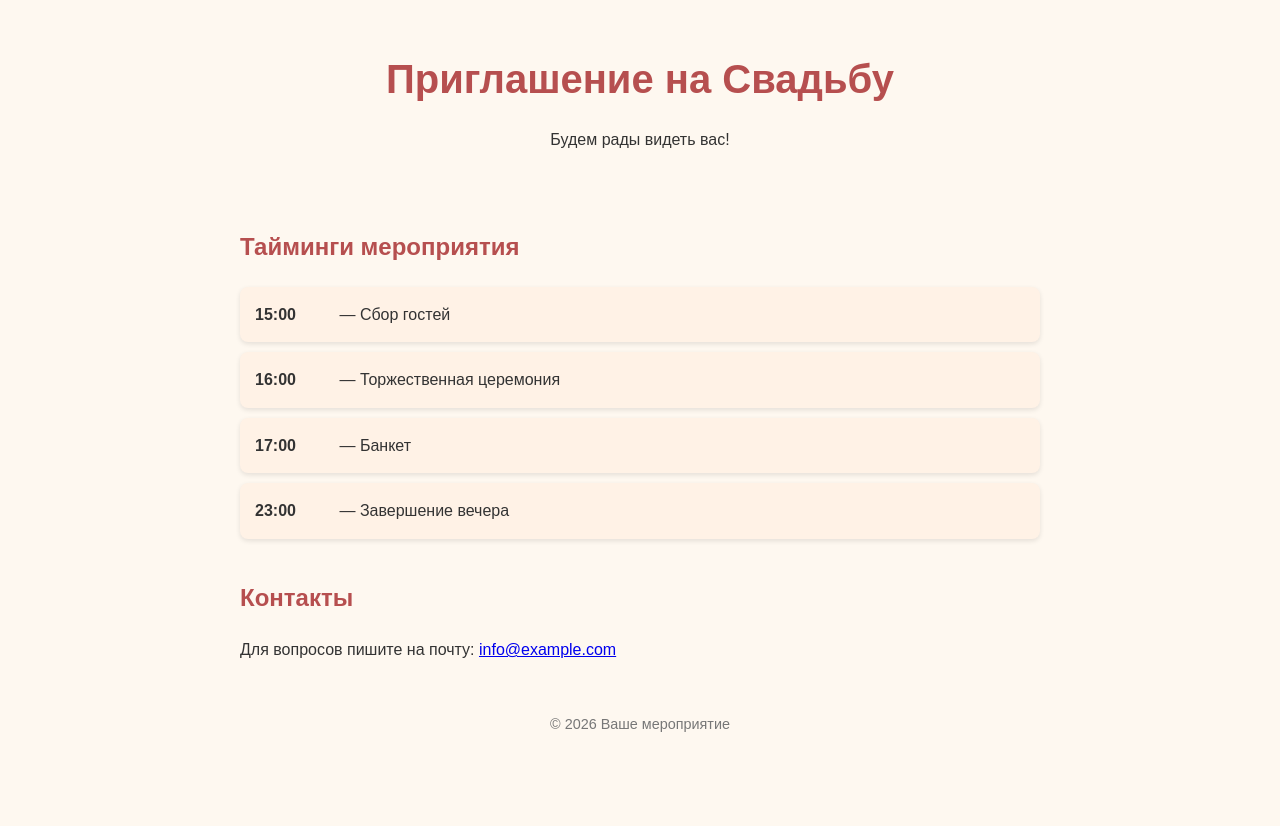
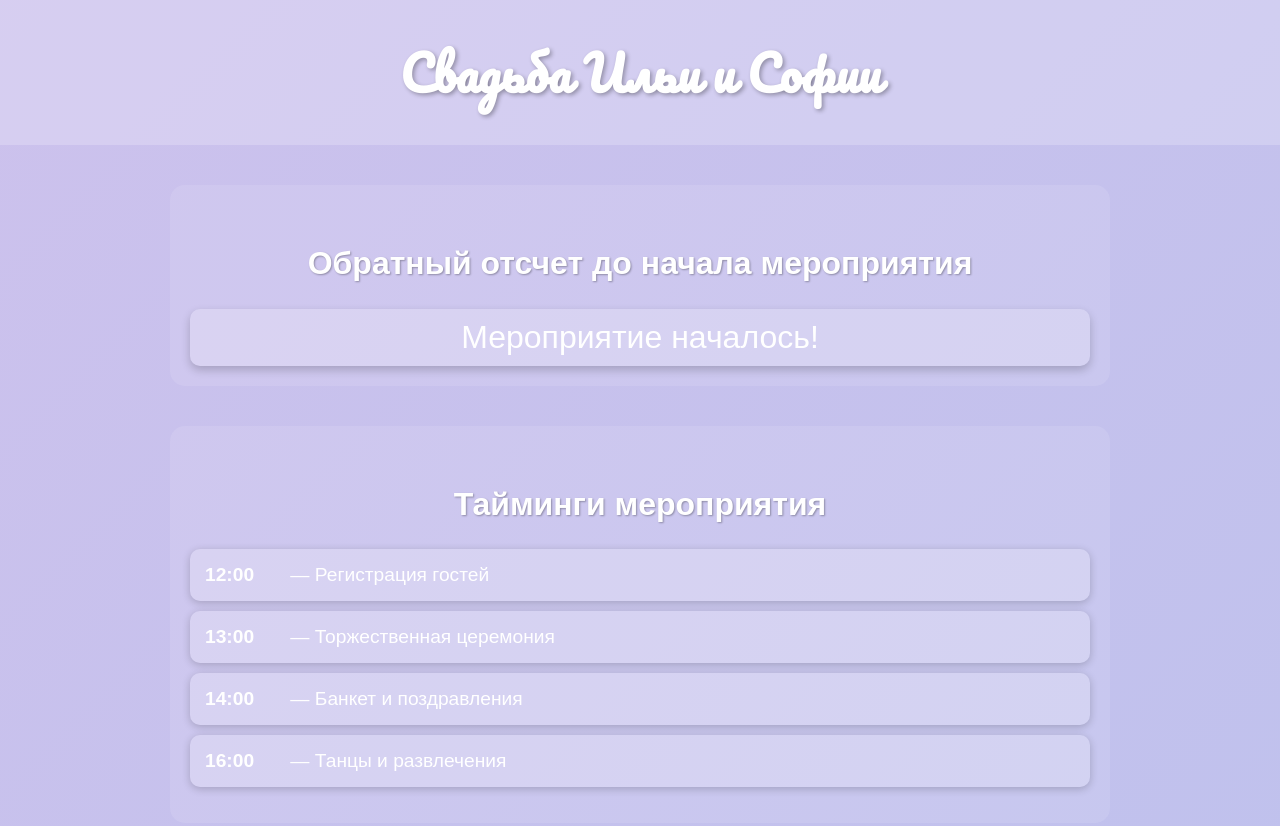
Before and after one commit to vpigucnet-collab/wedding-invitation, a plain HTML site: page index.html in a window 1280 px wide. Shown: the top 826 px of the page. Before the commit the page ends 800 px from the top, so only its background shows below. Drawn offline with Linux system fonts and the light colour scheme.

Commit message:
Update index.html

```diff
--- a/index.html
+++ b/index.html
@@ -3,69 +3,120 @@
 <head>
 <meta charset="UTF-8" />
 <meta name="viewport" content="width=device-width, initial-scale=1.0" />
-<title>Приглашение на Мероприятие</title>
+<title>Свадьба Ильи и Софии</title>
+<!-- Подключение шрифтов Google для стильных заголовков -->
+<link href="https://fonts.googleapis.com/css2?family=Pacifico&display=swap" rel="stylesheet">
 <style>
+  /* Общие стили */
   body {
-    font-family: Arial, sans-serif;
-    background-color: #fef8f0;
     margin: 0;
+    padding: 0;
+    font-family: 'Arial', sans-serif;
+    background: linear-gradient(135deg, #fbc2eb, #a6c1ee);
+    background-size: 600% 600%;
+    animation: gradientAnimation 20s ease infinite;
+    color: #fff;
+  }
+
+  @keyframes gradientAnimation {
+    0% {background-position: 0% 50%;}
+    50% {background-position: 100% 50%;}
+    100% {background-position: 0% 50%;}
+  }
+
+  header {
+    background: rgba(255,255,255,0.2);
+    padding: 30px 20px;
+    text-align: center;
+  }
+
+  h1 {
+    font-family: 'Pacifico', cursive;
+    font-size: 3em;
+    margin: 0;
+    color: #fff;
+    text-shadow: 2px 2px 4px rgba(0,0,0,0.3);
+  }
+
+  h2 {
+    text-align: center;
+    margin-top: 40px;
+    font-size: 2em;
+    color: #fff;
+    text-shadow: 1px 1px 2px rgba(0,0,0,0.3);
+  }
+
+  section {
+    max-width: 900px;
+    margin: 40px auto;
+    background: rgba(255,255,255,0.1);
     padding: 20px;
-    line-height: 1.6;
-    color: #333;
+    border-radius: 15px;
   }
-  header {
+
+  /* Обратный отсчет */
+  #countdown {
+    font-size: 2em;
     text-align: center;
-    padding-bottom: 20px;
+    margin-top: 15px;
+    padding: 10px;
+    background: rgba(255,255,255,0.2);
+    border-radius: 10px;
+    box-shadow: 0 4px 10px rgba(0,0,0,0.2);
   }
-  h1 {
-    font-size: 2.5em;
-    margin-bottom: 10px;
-    color: #b64f4f;
-  }
-  h2 {
-    color: #b64f4f;
-    margin-top: 40px;
-  }
-  section {
-    max-width: 800px;
-    margin: 0 auto;
-  }
+
   ul {
-    list-style-type: none;
+    list-style: none;
     padding: 0;
   }
+
   li {
-    background-color: #fff2e6;
+    background: rgba(255,255,255,0.2);
     margin: 10px 0;
     padding: 15px;
-    border-radius: 8px;
-    box-shadow: 0 2px 5px rgba(0,0,0,0.1);
+    border-radius: 10px;
+    font-size: 1.2em;
+    box-shadow: 0 2px 8px rgba(0,0,0,0.2);
   }
+
   strong {
     display: inline-block;
     width: 80px;
   }
+
   footer {
     text-align: center;
+    padding: 20px;
+    background: rgba(255,255,255,0.2);
     margin-top: 50px;
     font-size: 0.9em;
-    color: #777;
+    color: #fff;
+  }
+
+  a {
+    color: #ffe0f0;
+    text-decoration: underline;
   }
 </style>
 </head>
 <body>
+
 <header>
-  <h1>Приглашение на Свадьбу</h1>
-  <p>Будем рады видеть вас!</p>
+  <h1>Свадьба Ильи и Софии</h1>
 </header>
+
+<section>
+  <h2>Обратный отсчет до начала мероприятия</h2>
+  <div id="countdown">Загрузка...</div>
+</section>
 
 <section>
   <h2>Тайминги мероприятия</h2>
   <ul>
-    <li><strong>15:00</strong> — Сбор гостей</li>
-    <li><strong>16:00</strong> — Торжественная церемония</li>
-    <li><strong>17:00</strong> — Банкет</li>
-    <li><strong>23:00</strong> — Завершение вечера</li>
+    <li><strong>12:00</strong> — Регистрация гостей</li>
+    <li><strong>13:00</strong> — Торжественная церемония</li>
+    <li><strong>14:00</strong> — Банкет и поздравления</li>
+    <li><strong>16:00</strong> — Танцы и развлечения</li>
   </ul>
 </section>
 
@@ -75,7 +126,36 @@
 </section>
 
 <footer>
-  <p>&copy; 2026 Ваше мероприятие</p>
+  <p>&copy; 2024 Свадьба Ильи и Софии</p>
 </footer>
+
+<script>
+  // Установите дату и время начала мероприятия
+  const eventDate = new Date("2024-04-27T12:00:00"); // поменяйте на вашу дату
+  const countdownElement = document.getElementById("countdown");
+
+  function updateCountdown() {
+    const now = new Date();
+    const diff = eventDate - now;
+
+    if (diff <= 0) {
+      countdownElement.innerHTML = "Мероприятие началось!";
+      clearInterval(timer);
+      return;
+    }
+
+    const days = Math.floor(diff / (1000 * 60 * 60 * 24));
+    const hours = Math.floor((diff / (1000 * 60 * 60)) % 24);
+    const minutes = Math.floor((diff / (1000 * 60)) % 60);
+    const seconds = Math.floor((diff / 1000) % 60);
+
+    countdownElement.innerHTML =
+      `Осталось: ${days} дн ${hours} ч ${minutes} мин ${seconds} сек`;
+  }
+
+  const timer = setInterval(updateCountdown, 1000);
+  updateCountdown();
+</script>
+
 </body>
 </html>
```
